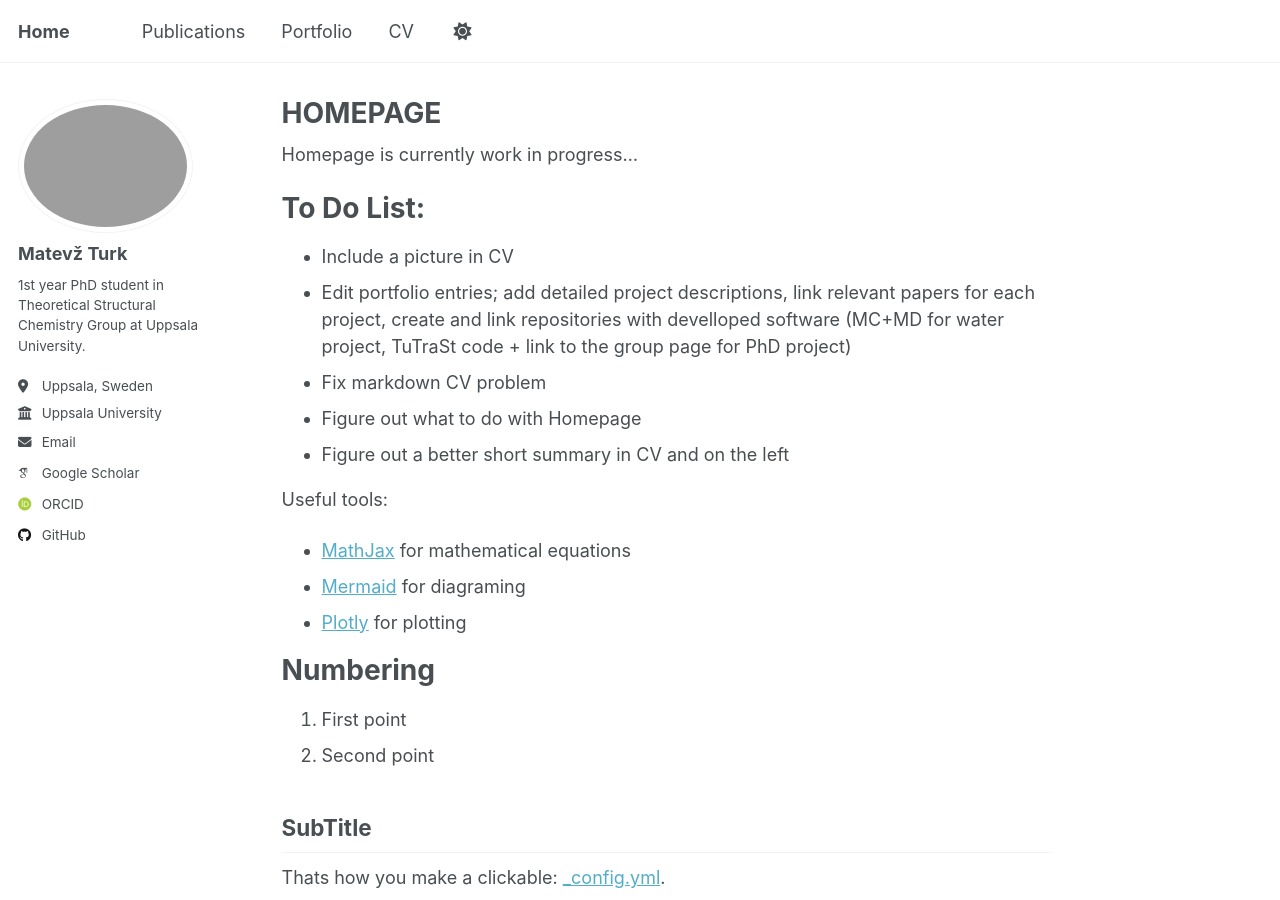
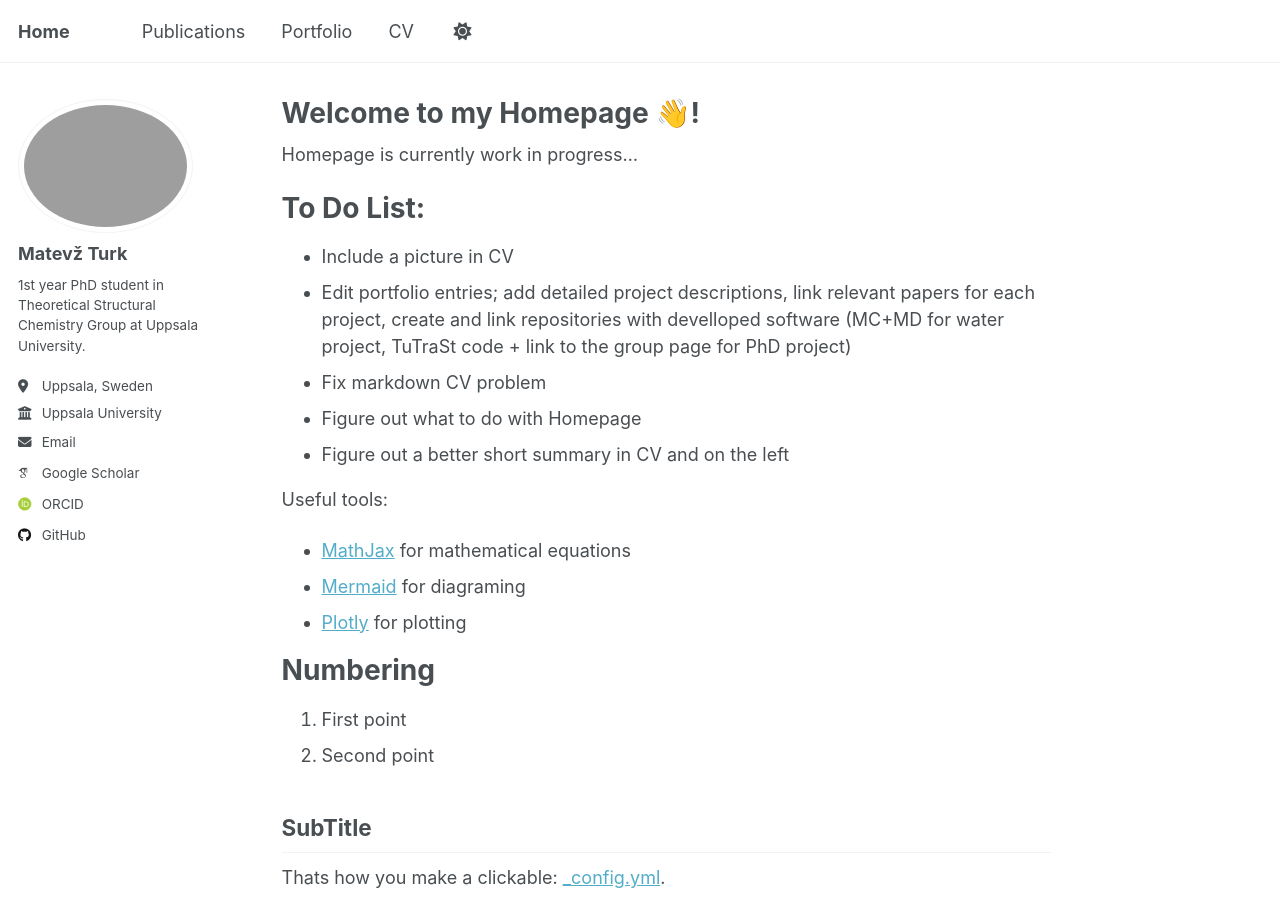
Before and after one commit to MatevzTurk/MatevzTurk.github.io, a Jekyll site: the page built from _pages/about.md, in a window 1280 px wide and 900 px high. Built offline with Jekyll 4.4.1, drawn with Linux system fonts in a browser that asks for light colours; some web fonts are replaced; a script that is not in the unit is left out.

Commit message:
Update about.md

```diff
--- a/_pages/about.md
+++ b/_pages/about.md
@@ -1,6 +1,6 @@
 ---
 permalink: /
-title: "HOMEPAGE"
+title: "Welcome to my Homepage 👋!"
 author_profile: true
 redirect_from:
   - /about/
```
